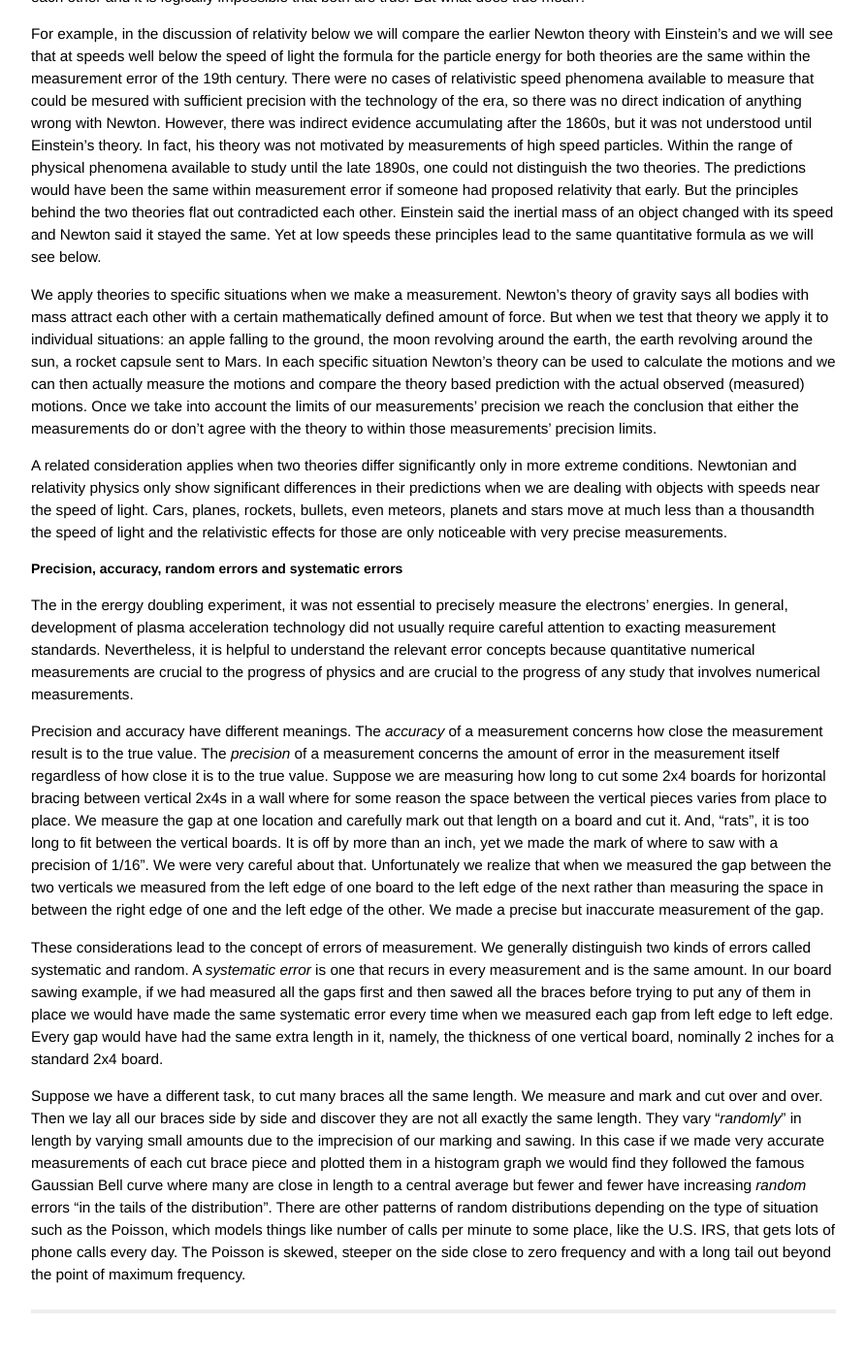
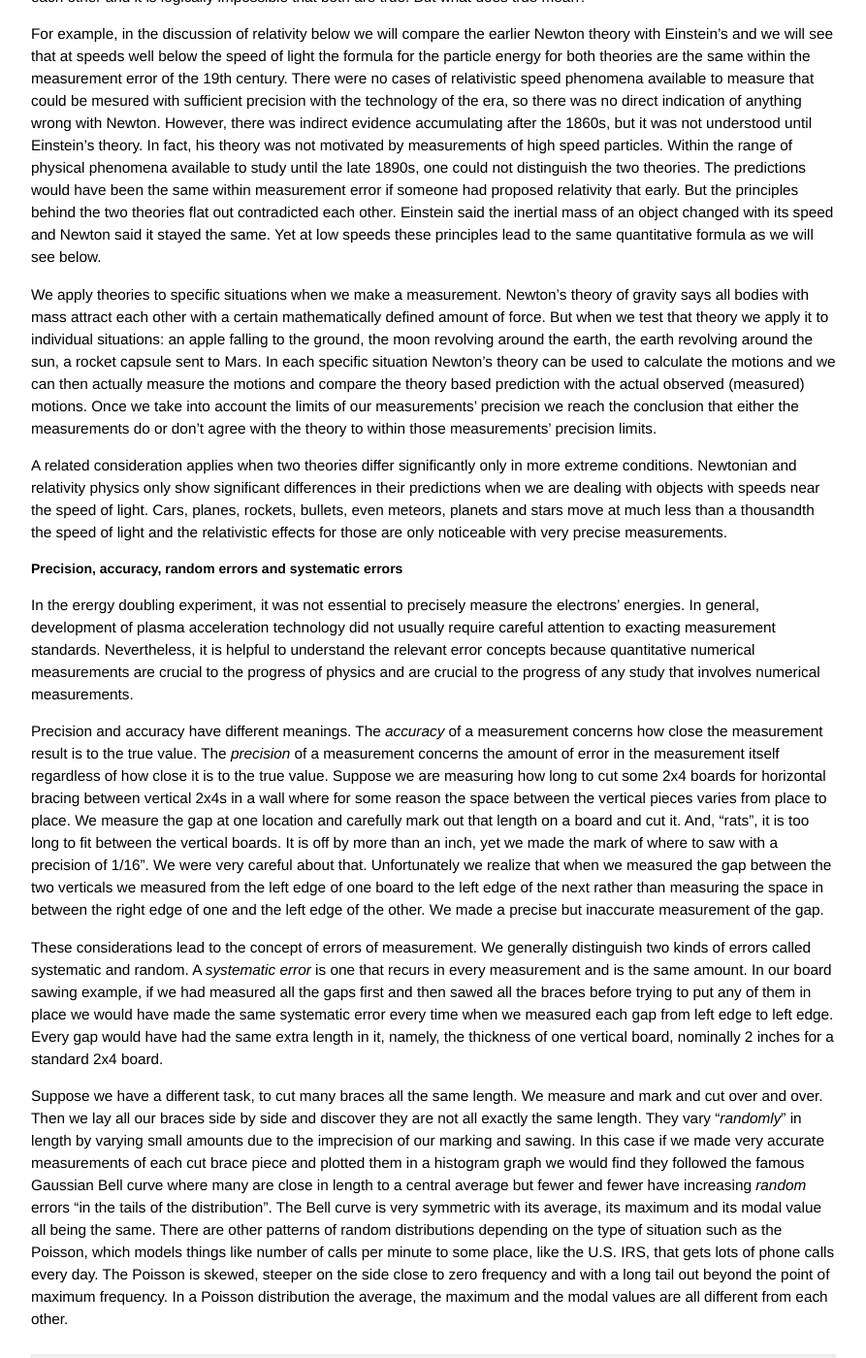
Before and after one commit to grbfacet/facet, a Jekyll site: the page built from principles-of-physics-tutorial.md, in a window 1280 px wide and 1400 px high, scrolled down 8020 px. Shown: the whole window at 97% size, without its empty margins (193-1086 px from the left). Built offline with Jekyll 4.4.1, drawn with Linux system fonts in a browser that asks for light colours; before the commit the page ends 9374 px from its top, so only the background shows below that.

Commit message:
Update principles-of-physics-tutorial.md

```diff
--- a/principles-of-physics-tutorial.md
+++ b/principles-of-physics-tutorial.md
@@ -160,10 +160,10 @@
 
 ##### Precision, accuracy, random errors and systematic errors
 
-The in the erergy doubling experiment, it was not essential to precisely measure the electrons' energies. In general, development of plasma acceleration technology did not usually require careful attention to exacting measurement standards. Nevertheless, it is helpful to understand the relevant error concepts because quantitative numerical measurements are crucial to the progress of physics and are crucial to the progress of any study that involves numerical measurements.
+In the erergy doubling experiment, it was not essential to precisely measure the electrons' energies. In general, development of plasma acceleration technology did not usually require careful attention to exacting measurement standards. Nevertheless, it is helpful to understand the relevant error concepts because quantitative numerical measurements are crucial to the progress of physics and are crucial to the progress of any study that involves numerical measurements.
 
 Precision and accuracy have different meanings. The _accuracy_ of a measurement concerns how close the measurement result is to the true value. The _precision_ of a measurement concerns the amount of error in the measurement itself regardless of how close it is to the true value. Suppose we are measuring how long to cut some 2x4 boards for horizontal bracing between vertical 2x4s in a wall where for some reason the space between the vertical pieces varies from place to place. We measure the gap at one location and carefully mark out that length on a board and cut it. And, “rats”, it is too long to fit between the vertical boards. It is off by more than an inch, yet we made the mark of where to saw with a precision of 1/16”. We were very careful about that. Unfortunately we realize that when we measured the gap between the two verticals we measured from the left edge of one board to the left edge of the next rather than measuring the space in between the right edge of one and the left edge of the other. We made a precise but inaccurate measurement of the gap.
 
 These considerations lead to the concept of errors of measurement. We generally distinguish two kinds of errors called systematic and random. A _systematic error_ is one that recurs in every measurement and is the same amount. In our board sawing example, if we had measured all the gaps first and then sawed all the braces before trying to put any of them in place we would have made the same systematic error every time when we measured each gap from left edge to left edge. Every gap would have had the same extra length in it, namely, the thickness of one vertical board, nominally 2 inches for a standard 2x4 board.
 
-Suppose we have a different task, to cut many braces all the same length. We measure and mark and cut over and over. Then we lay all our braces side by side and discover they are not all exactly the same length. They vary “_randomly_” in length by varying small amounts due to the imprecision of our marking and sawing. In this case if we made very accurate measurements of each cut brace piece and plotted them in a histogram graph we would find they followed the famous Gaussian Bell curve where many are close in length to a central average but fewer and fewer have increasing _random_ errors “in the tails of the distribution”. There are other patterns of random distributions depending on the type of situation such as the Poisson, which models things like number of calls per minute to some place, like the U.S. IRS, that gets lots of phone calls every day. The Poisson is skewed, steeper on the side close to zero frequency and with a long tail out beyond the point of maximum frequency.
+Suppose we have a different task, to cut many braces all the same length. We measure and mark and cut over and over. Then we lay all our braces side by side and discover they are not all exactly the same length. They vary “_randomly_” in length by varying small amounts due to the imprecision of our marking and sawing. In this case if we made very accurate measurements of each cut brace piece and plotted them in a histogram graph we would find they followed the famous Gaussian Bell curve where many are close in length to a central average but fewer and fewer have increasing _random_ errors “in the tails of the distribution”. The Bell curve is very symmetric with its average, its maximum and its modal value all being the same. There are other patterns of random distributions depending on the type of situation such as the Poisson, which models things like number of calls per minute to some place, like the U.S. IRS, that gets lots of phone calls every day. The Poisson is skewed, steeper on the side close to zero frequency and with a long tail out beyond the point of maximum frequency. In a Poisson distribution the average, the maximum and the modal values are all different from each other.
```
